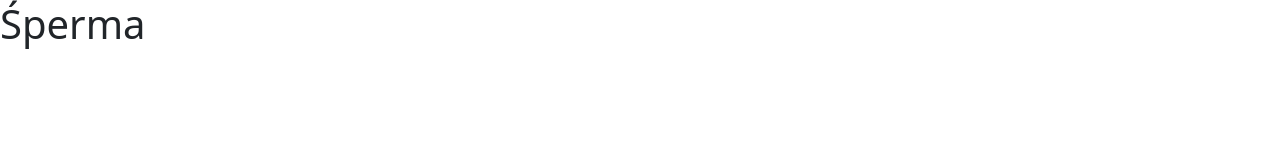
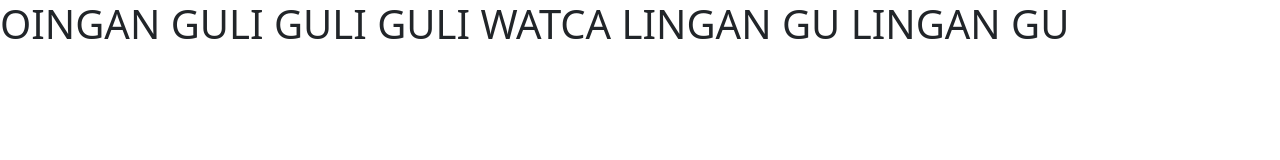
Before and after one commit to synom4747/SW-jcik, a plain HTML site: page index.html in a window 1280 px wide. Drawn offline with nearby package versions, Linux system fonts and the light colour scheme.

Commit message:
Update index.html

```diff
--- a/index.html
+++ b/index.html
@@ -7,7 +7,7 @@
     <link href="https://cdn.jsdelivr.net/npm/bootstrap@5.3.3/dist/css/bootstrap.min.css" rel="stylesheet" integrity="sha384-QWTKZyjpPEjISv5WaRU9OFeRpok6YctnYmDr5pNlyT2bRjXh0JMhjY6hW+ALEwIH" crossorigin="anonymous">
   </head>
   <body>
-    <h1>Śperma</h1>
+    <h1>OINGAN GULI GULI GULI WATCA LINGAN GU LINGAN GU</h1>
     <script src="https://cdn.jsdelivr.net/npm/bootstrap@5.3.3/dist/js/bootstrap.bundle.min.js" integrity="sha384-YvpcrYf0tY3lHB60NNkmXc5s9fDVZLESaAA55NDzOxhy9GkcIdslK1eN7N6jIeHz" crossorigin="anonymous"></script>
   </body>
 </html>
```
